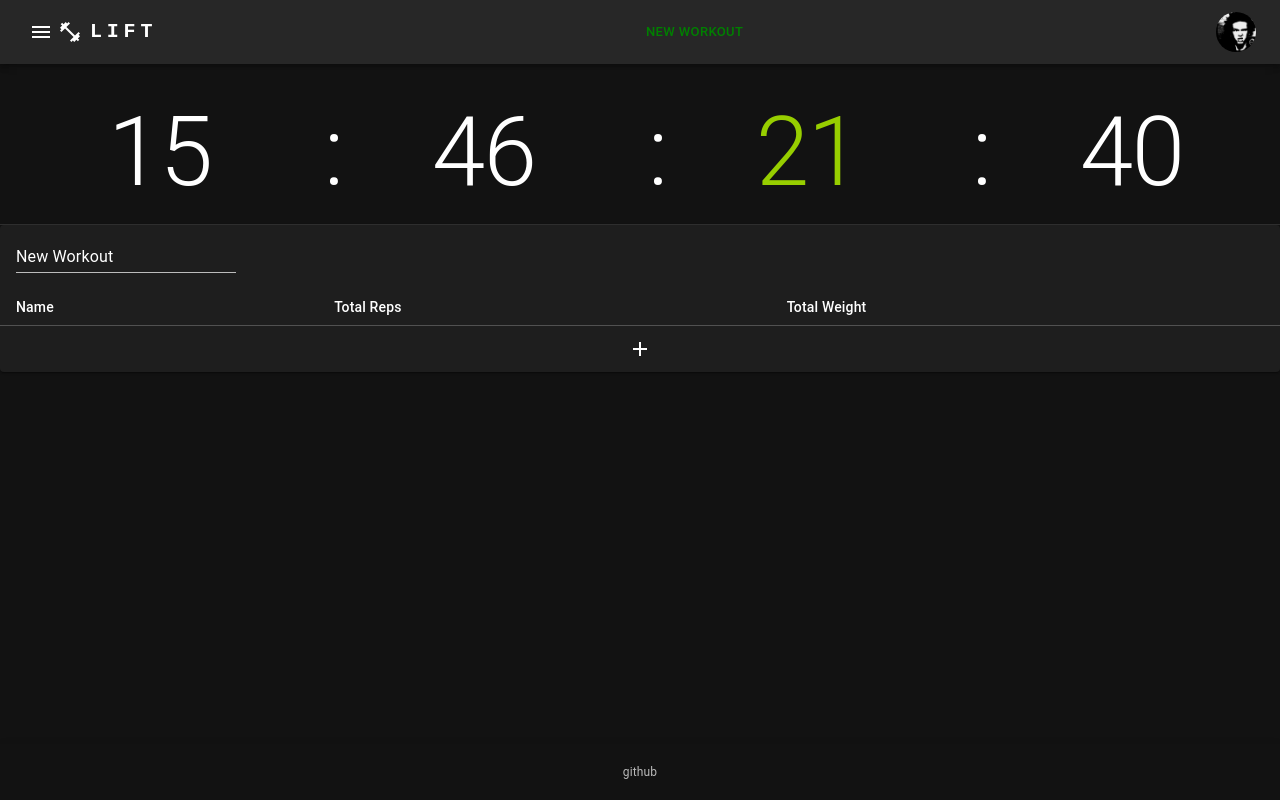
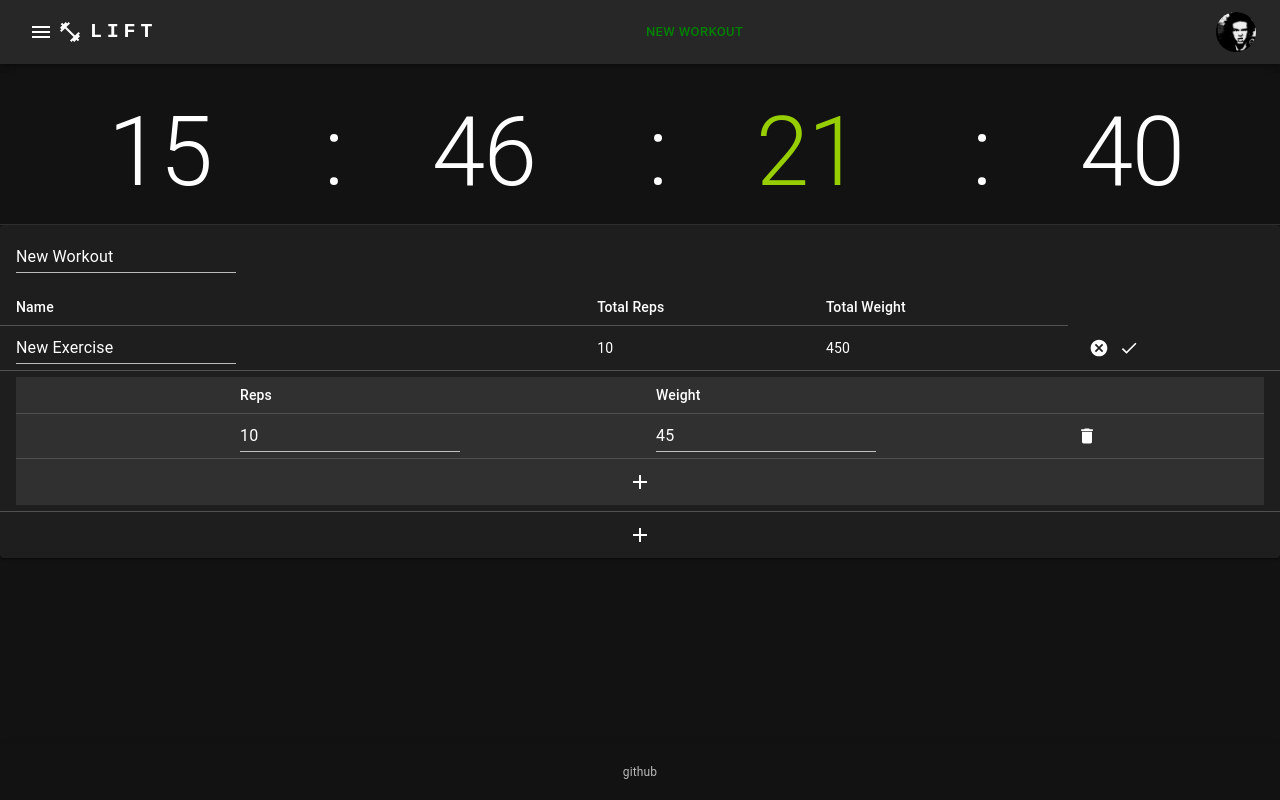
Before and after one commit to entimaniac/workout_tracker_no_ts, a React (Create React App) app: page / in a window 1280 px wide. Both pictures are taken after a click on the button 1098 px from the left and 347 px from the top of the page. Built offline with nearby package versions, Linux system fonts and the light colour scheme.

Commit message:
add delete confirm component; adjust table styling

```diff
--- a/src/App.js
+++ b/src/App.js
@@ -1,5 +1,5 @@
 import React from 'react';
-import {Clock} from "./components/Clock";
+import {Clock} from "./components/clock/Clock";
 import {Container, createTheme, CssBaseline, Divider, ThemeProvider} from "@mui/material";
 import {MenuBar} from "./components/header/MenuBar";
 import {WorkoutLayout} from "./layout/WorkoutLayout";
--- a/src/components/Clock.js
+++ b/src/components/clock/Clock.js
@@ -1,6 +1,6 @@
 import React, {useEffect, useState} from 'react';
 import {Grid, Typography} from "@mui/material";
-import {getColor} from "./clock/ClockUtils";
+import {getColor} from "./ClockUtils";
 
 export const Clock = () => {
     const [time, setTime] = useState(new Date());
--- a/src/components/exercises/Exercise.js
+++ b/src/components/exercises/Exercise.js
@@ -1,7 +1,7 @@
 import React from 'react';
-import {IconButton, TableCell, TableRow, TextField} from "@mui/material";
+import {TableCell, TableRow, TextField} from "@mui/material";
 import {AppContext} from "../../context/AppContext";
-import DeleteIcon from '@mui/icons-material/Delete';
+import {DeleteConfirm} from "../shared/input/DeleteConfirm";
 
 export const Exercise = ({exercise}) => {
     const {updateExercise, deleteExercise} = React.useContext(AppContext);
@@ -31,9 +31,7 @@ export const Exercise = ({exercise}) => {
                 <TableCell>{calculateTotalReps(exercise.sets)}</TableCell>
                 <TableCell>{calculateTotalWeight(exercise.sets)}</TableCell>
                 <TableCell>
-                    <IconButton onClick={handleDelete}>
-                        <DeleteIcon fontSize={"small"}/>
-                    </IconButton>
+                    <DeleteConfirm onClick={handleDelete}/>
                 </TableCell>
             </TableRow>
         </>
--- a/src/components/sets/Set.js
+++ b/src/components/sets/Set.js
@@ -1,7 +1,7 @@
 import React from 'react';
-import {IconButton, TableCell, TableRow, TextField} from "@mui/material";
+import {TableCell, TableRow, TextField} from "@mui/material";
 import {AppContext} from "../../context/AppContext";
-import DeleteIcon from "@mui/icons-material/Delete";
+import {DeleteConfirm} from "../shared/input/DeleteConfirm";
 
 export const Set = ({rowId, set}) => {
     const {updateSet, deleteSet} = React.useContext(AppContext);
@@ -21,6 +21,7 @@ export const Set = ({rowId, set}) => {
     return (
         <>
             <TableRow sx={{'&:last-child td, &:last-child th': {border: 0}}}>
+                <TableCell> </TableCell>
                 <TableCell>
                     <TextField value={set.reps} variant="standard" type={"number"} onChange={updateReps}/>
                 </TableCell>
@@ -28,9 +29,7 @@ export const Set = ({rowId, set}) => {
                     <TextField value={set.weight} variant="standard" type={"number"} onChange={updateWeight}/>
                 </TableCell>
                 <TableCell>
-                    <IconButton onClick={handleDelete}>
-                        <DeleteIcon fontSize={"small"}/>
-                    </IconButton>
+                    <DeleteConfirm onClick={handleDelete}/>
                 </TableCell>
             </TableRow>
         </>
--- a/src/components/sets/SetsTable.js
+++ b/src/components/sets/SetsTable.js
@@ -11,19 +11,26 @@ export const SetsTable = ({exercise}) => {
     return (
         <>
             <TableRow>
-                <TableCell> </TableCell>
                 <TableCell colSpan={4}>
                     <TableContainer>
-                        <Table sx={{minWidth: 650}}>
+                        <Table sx={{minWidth: 650, backgroundColor:"action.hover"}}>
+                            <colgroup>
+                                <col style={{width:'10%'}}/>
+                                <col style={{width:'20%'}}/>
+                                <col style={{width:'20%'}}/>
+                                <col style={{width:'10%'}}/>
+                            </colgroup>
                             <TableHead>
                                 <TableRow>
+                                    <TableCell> </TableCell>
                                     <TableCell>Reps</TableCell>
                                     <TableCell>Weight</TableCell>
+                                    <TableCell> </TableCell>
                                 </TableRow>
                             </TableHead>
                             <TableBody>
-                                {Object.values(setList).map((s) => (
-                                    <Set key={s.id} set={s} rowId={exercise.id}/>
+                                {Object.values(setList).map((s, index) => (
+                                    <Set key={index} set={s} rowId={exercise.id} />
                                 ))}
                                 <TableRow
                                     sx={{'&:last-child td, &:last-child th': {border: 0}}}
--- /dev/null
+++ b/src/components/shared/input/DeleteConfirm.js
@@ -0,0 +1,39 @@
+import * as React from 'react';
+import DeleteIcon from '@mui/icons-material/Delete';
+import {ButtonGroup, IconButton} from "@mui/material";
+import CancelIcon from '@mui/icons-material/Cancel';
+import CheckIcon from '@mui/icons-material/Check';
+
+export const DeleteConfirm = ({onClick}) => {
+    const [toggle, setToggle] = React.useState(true);
+    const handleToggle = () => setToggle(!toggle);
+
+    return (
+        <>
+            <ButtonGroup size="small">
+
+                {
+                    toggle ?
+                        <>
+                            <IconButton onClick={handleToggle}>
+                                <DeleteIcon fontSize={"small"}/>
+                            </IconButton>
+                            <IconButton disabled={true} sx={{visibility:"hidden"}}>
+                                <DeleteIcon fontSize={"small"}/>
+                            </IconButton>
+                        </>
+                        :
+                        <>
+                            <IconButton onClick={handleToggle}>
+                                <CancelIcon fontSize={"small"}/>
+                            </IconButton>
+                            <IconButton onClick={onClick}>
+                                <CheckIcon fontSize={"small"}/>
+                            </IconButton>
+                        </>
+                }
+            </ButtonGroup>
+
+        </>
+    );
+}
--- a/src/components/workouts/WorkoutList.js
+++ b/src/components/workouts/WorkoutList.js
@@ -3,11 +3,14 @@ import ListItem from '@mui/material/ListItem';
 import ListItemButton from '@mui/material/ListItemButton';
 import ListItemText from '@mui/material/ListItemText';
 import {AppContext} from "../../context/AppContext";
+import {DeleteConfirm} from "../shared/input/DeleteConfirm";
 
 export const WorkoutList = () => {
     const {appData, setActiveWorkout} = React.useContext(AppContext);
     const workoutList = appData?.workouts?.workoutList;
-
+    const handleDelete = () => {
+        console.log("add functionality here plz")
+    };
     return (
         <>
             {Object.values(workoutList)?.map((workout) => (
@@ -15,6 +18,7 @@ export const WorkoutList = () => {
                     <ListItemButton onClick={() => setActiveWorkout(workout.id)}>
                         <ListItemText primary={workout.name}/>
                     </ListItemButton>
+                    <DeleteConfirm onClick={handleDelete}/>
                 </ListItem>
             ))}
         </>
```
